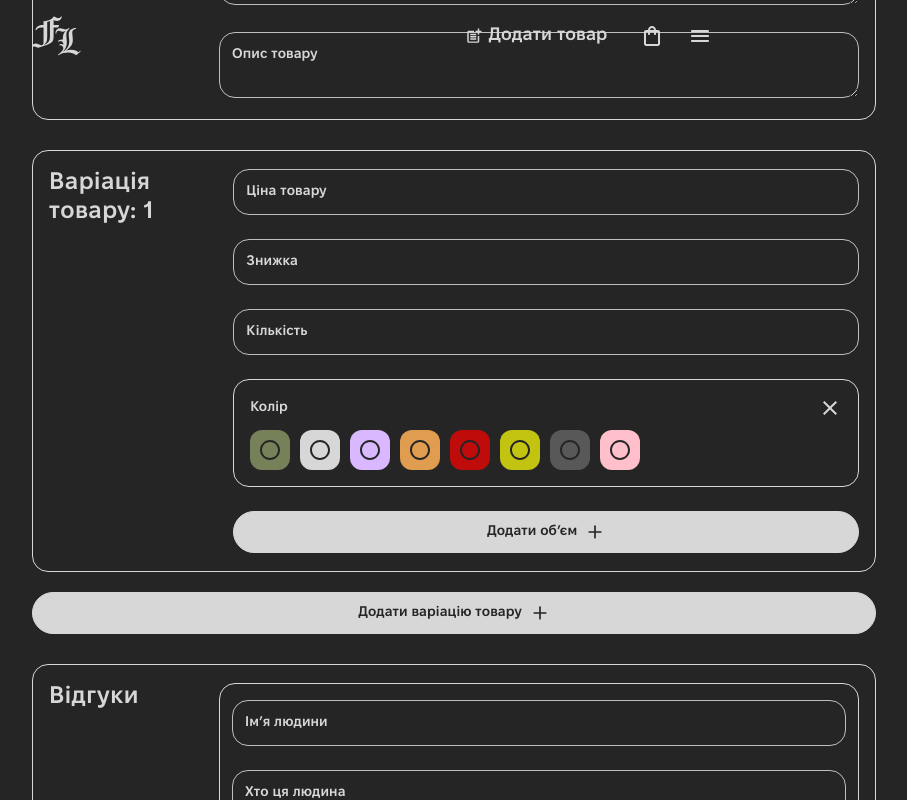
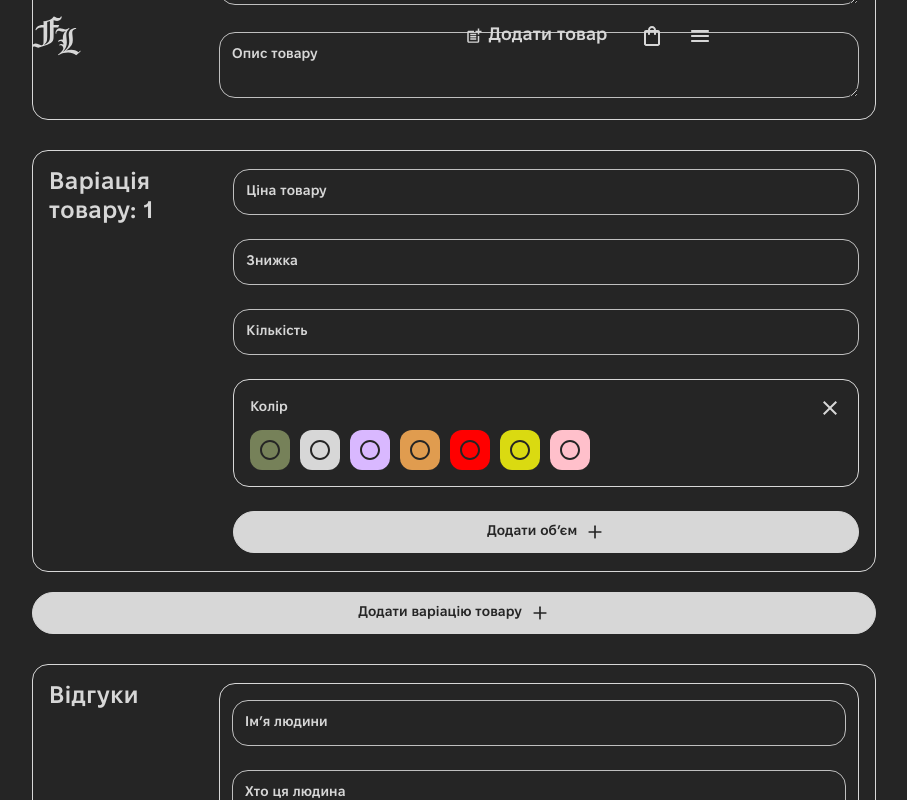
Before and after one commit to 1Kostik/frauLaskaMarket, a React (Vite) app: page /admin/create-advert in a window 1280 px wide. Both pictures are taken after a click on the button "Додати колір". Shown: the part 807-1607 px from the top of the page, without its empty margins (264-1171 px from the left). Built offline with nearby package versions, Linux system fonts and the light colour scheme; no server answers.

Commit message:
change-colors

```diff
--- a/src/components/ColorPicker/ColorPicker.tsx
+++ b/src/components/ColorPicker/ColorPicker.tsx
@@ -19,9 +19,8 @@ const colorArr = [
   "#D7D7D7",
   "#D9B8FF",
   "#E09C4F",
-  "#ff0000b5",
-  "#dada11e0",
-  "#bfbfbf54",
+  "#ff0000",
+  "#dada11",
   "pink",
 ];
 
```
